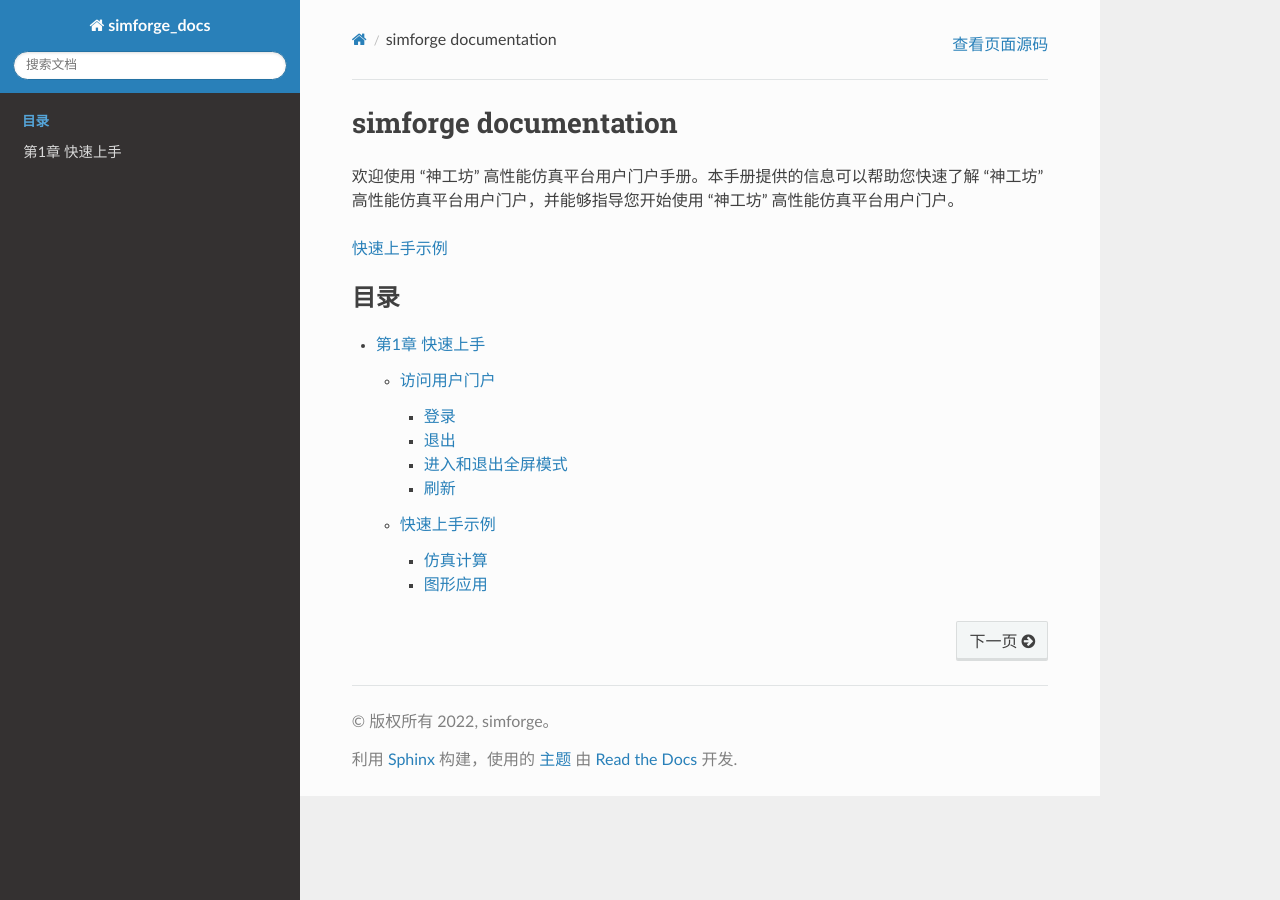
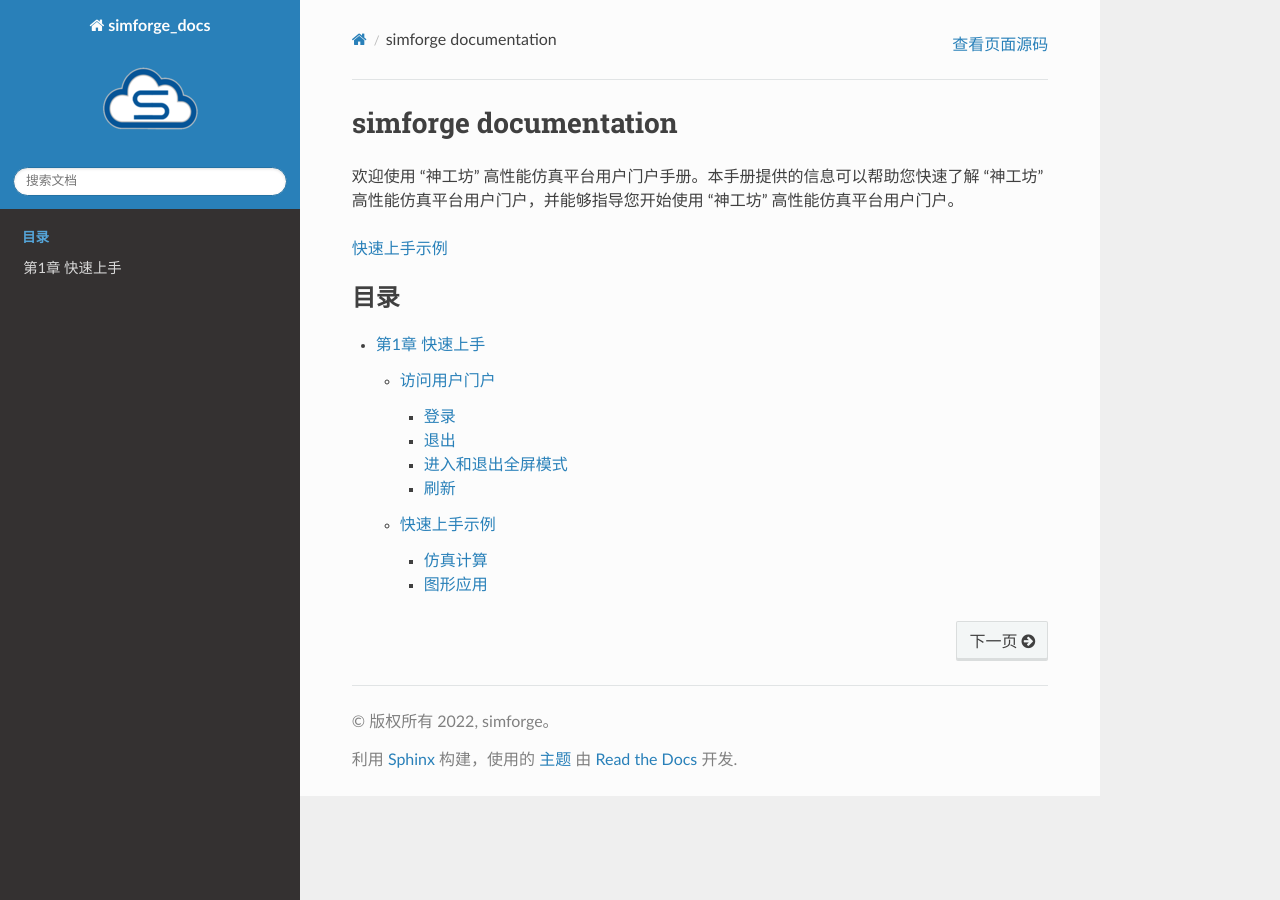
Before and after one commit to readthedocs/tutorial-sphinx-markdown-library, a Sphinx documentation site: the page built from docs/source/index.md, in a window 1280 px wide. Built offline with Sphinx 7.4.7 and the Read the Docs theme 2.0.0, drawn with Linux system fonts in a browser that asks for light colours; pages that are not in the unit, such as notebooks, are missing from menus.

Commit message:
add logo

```diff
--- a/docs/source/conf.py
+++ b/docs/source/conf.py
@@ -80,12 +80,18 @@ exclude_patterns = []
 # The theme to use for HTML and HTML Help pages.  See the documentation for
 # a list of builtin themes.
 #
+#html_theme = 'renku' #'sphinx_rtd_theme'
 html_theme = 'sphinx_rtd_theme'
 
 # Add any paths that contain custom static files (such as style sheets) here,
 # relative to this directory. They are copied after the builtin static files,
 # so a file named "default.css" will overwrite the builtin "default.css".
 html_static_path = ['_static']
+html_logo = "simforge-logo.png"
+html_theme_options = {
+    'logo_only': False,
+    'display_version': False,
+}
 
 # -- Options for EPUB output
 epub_show_urls = 'footnote'
```
Also changed, not shown: docs/source/simforge-logo.png (added), simforge-logo.png (added).
